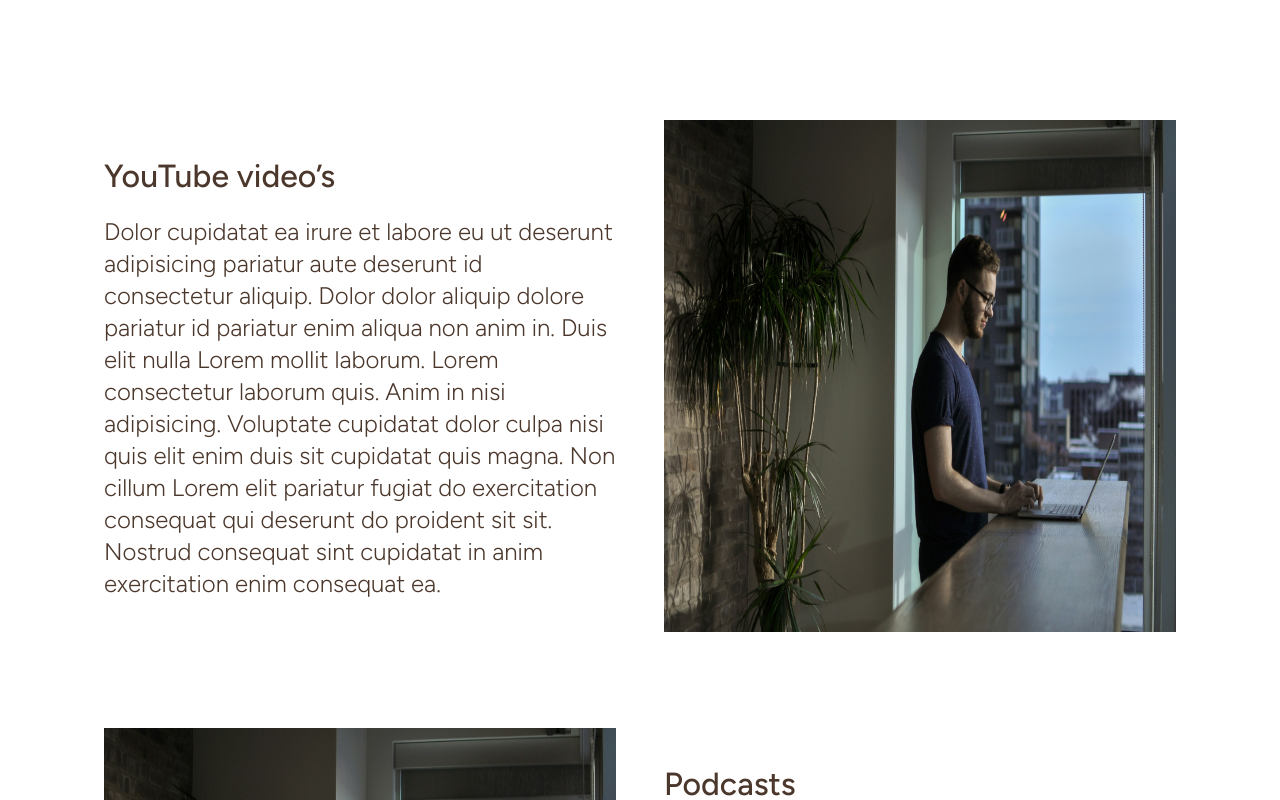
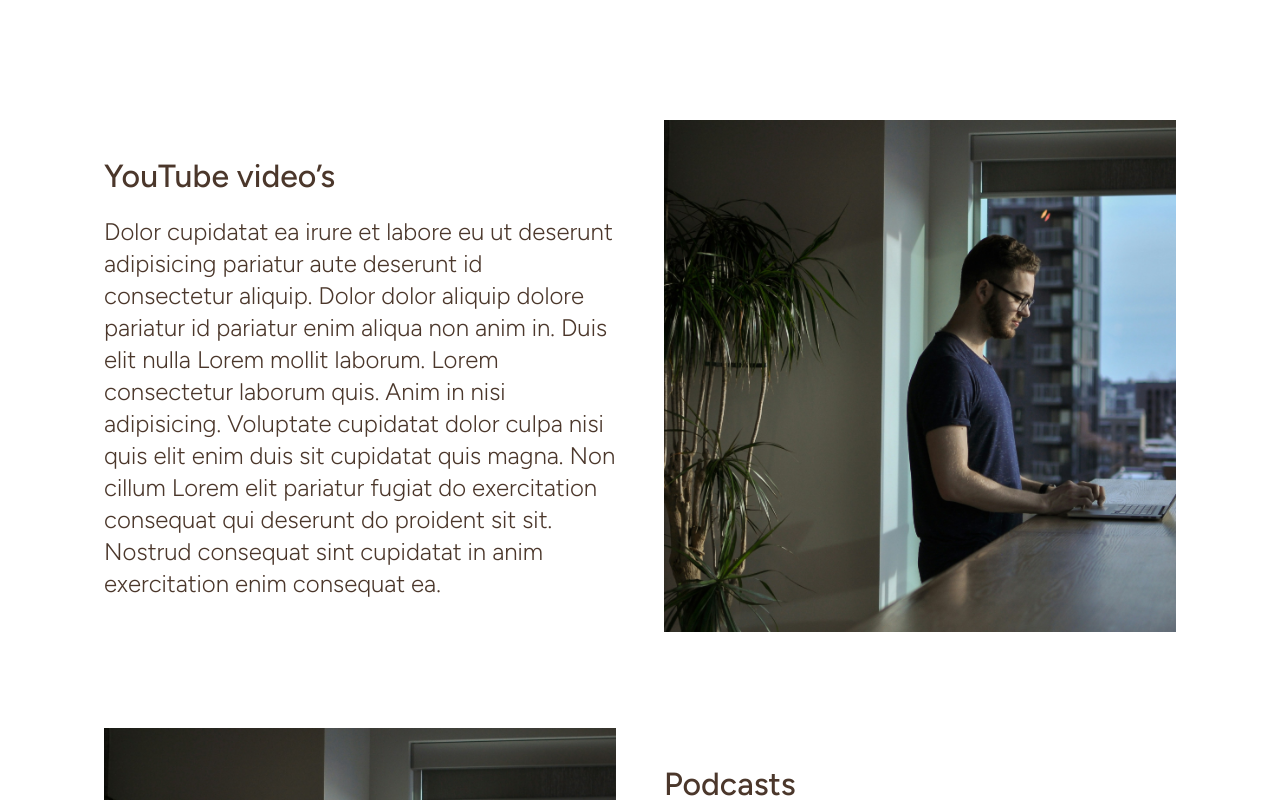
Before and after one commit to GaziRiad/denise-own, a Next.js app: page /over in a window 1280 px wide. Shown: the part 1320-2120 px from the top of the page. Built offline with nearby package versions, Linux system fonts and the light colour scheme.

Commit message:
Fixed images in blocks

```diff
--- a/components/OverBlocksSection.jsx
+++ b/components/OverBlocksSection.jsx
@@ -23,7 +23,7 @@
                 width={2000}
                 height={2000}
                 alt="Over page image"
-                className="flex-1 w-full h-auto md:w-2/3 xl:w-1/3 2xl:w-[616px] 2xl:h-[616px] xl:aspect-square"
+                className="flex-1 w-full h-auto object-cover md:w-2/3 xl:w-1/3 2xl:w-[616px] 2xl:h-[616px] xl:aspect-square"
               />
               <div className="flex-1">
                 <p className="text-md font-medium mb-4">{block.title}</p>
```
